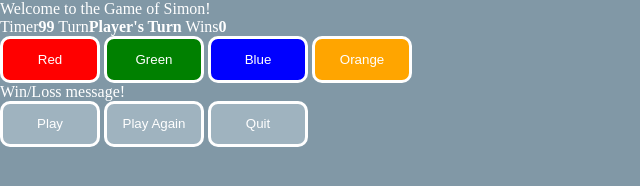
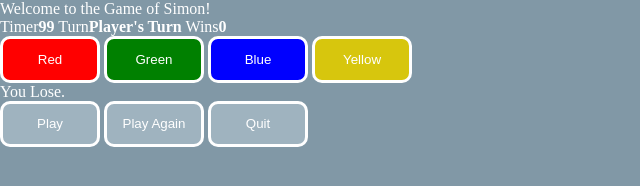
Before and after one commit to awm-builds/GA-SimonGame, a plain HTML site: page index.html in a window 1280 px wide. Both pictures are taken after a click on the button "Quit". Shown: the whole page, without its empty margins (0-640 px from the left). Drawn offline with Linux system fonts and the light colour scheme.

Commit message:
-Added play/again/quit onclick/hide functionality

```diff
--- a/css/main.css
+++ b/css/main.css
@@ -38,8 +38,8 @@
 #bluBtn {
   background-color: blue;
 }
-#orgBtn {
-  background-color: orange;
+#ylwBtn {
+  background-color: rgb(215, 198, 13);
 }
 
 #statsUI {
--- a/index.html
+++ b/index.html
@@ -22,7 +22,7 @@
             <button class="Btn" id="redBtn">Red</button>
             <button class="Btn" id="grnBtn">Green</button>
             <button class="Btn" id="bluBtn">Blue</button>
-            <button class="Btn" id="orgBtn">Orange</button>
+            <button class="Btn" id="ylwBtn">Yellow</button>
         </div>
         <div id="winLossText">
             <div id="currentText">
--- a/js/main.js
+++ b/js/main.js
@@ -42,12 +42,12 @@ const winLossText = document.querySelector("#winLossText");
 const redBtn = document.querySelector('#redBtn');
 const grnBtn = document.querySelector('#grnBtn');
 const bluBtn = document.querySelector('#bluBtn');
-const orgBtn = document.querySelector('#orgBtn');
+const ylwBtn = document.querySelector('#ylwBtn');
 
 // controls
 const playStartBtn = document.querySelector('#startGame');
 const playAgainBtn = document.querySelector('#playAgain');
-const quirGameBtn = document.querySelector('#quitGame');
+const quitGameBtn = document.querySelector('#quitGame');
 
 
   /*----- event listeners -----*/
@@ -55,10 +55,10 @@ const quirGameBtn = document.querySelector('#quitGame');
 
 
 /*----- functions -----*/
-// init();
+init();
 
 function init() {
-
+  playAgainBtn.style.display = 'none';
 }
 
 function winLossFunc(winLoss) {
@@ -69,7 +69,17 @@ function winLossFunc(winLoss) {
   }
 }
 
-// On click works
+playStartBtn.onclick = function () {
+  playStartBtn.style.display = 'none';
+};
+
+// Clicking quit = You Lose, need to also unhide play again
+quitGameBtn.onclick = function () {
+  winLossFunc('l');
+  playAgainBtn.style.display = '';
+};
+
 playAgainBtn.onclick = function () {
-  winLossFunc('w');
-};
+  // playAgain();
+  playAgainBtn.style.display = 'none';
+}
```
